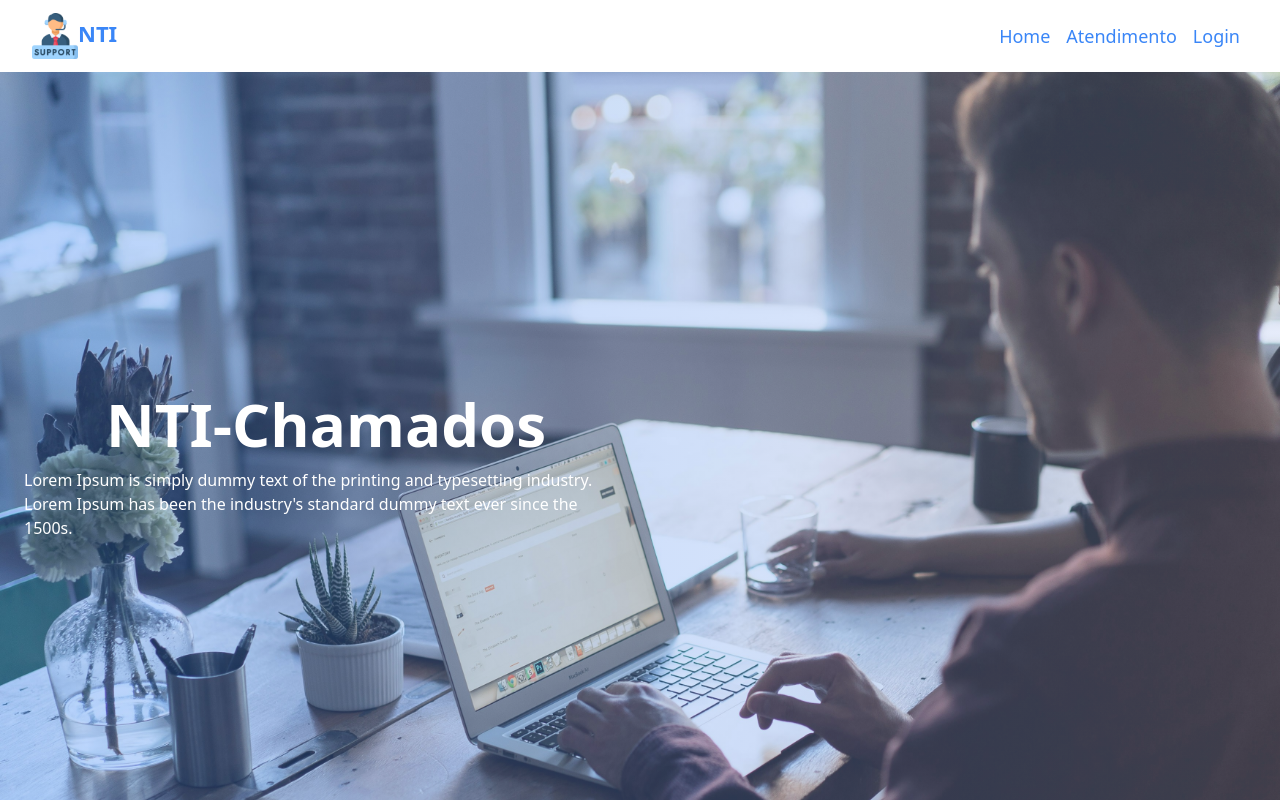
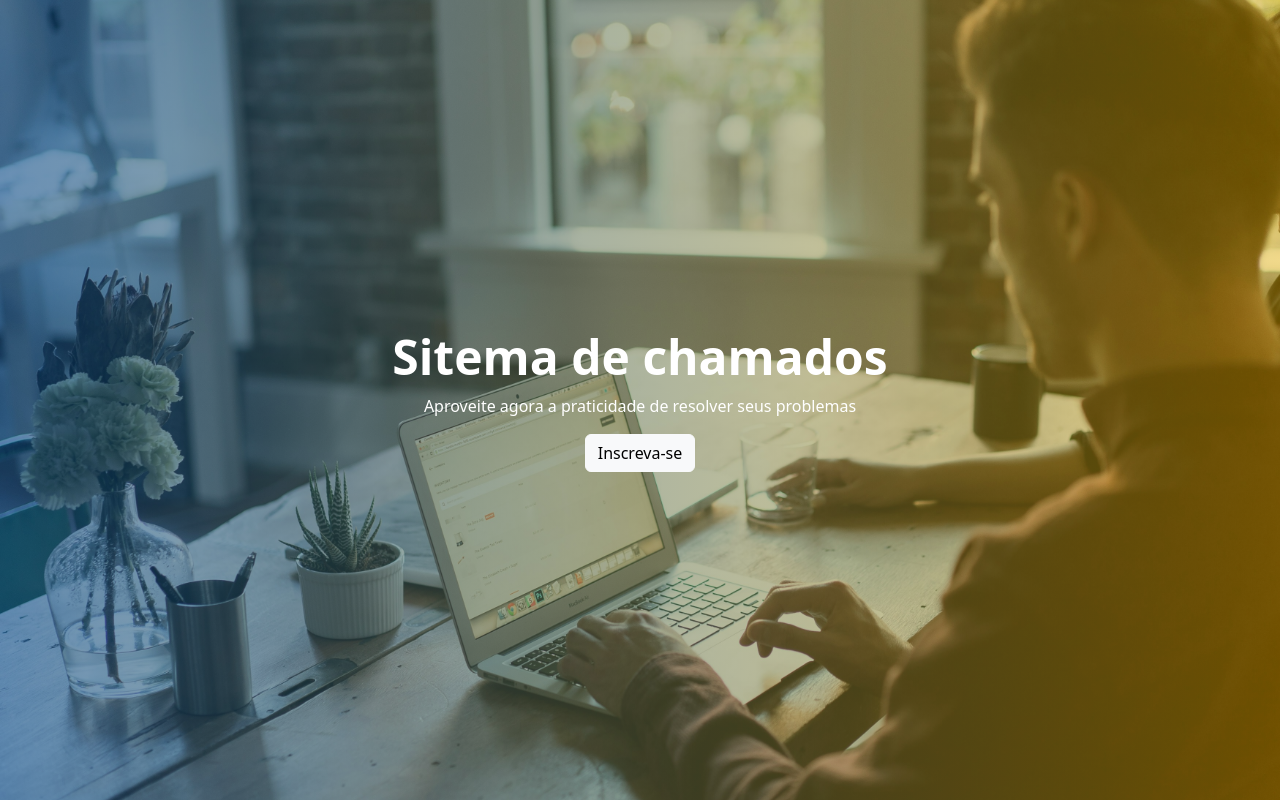
Before and after one commit to GustavoDelonzek/Desafio-Integrador, a React (Create React App) app: page / in a window 1280 px wide. Shown: the top 800 px of the page. Built offline with nearby package versions, Linux system fonts and the light colour scheme.

Commit message:
Criação dashboard mais ajustes

```diff
--- a/src/components/Header/index.js
+++ b/src/components/Header/index.js
@@ -20,10 +20,7 @@ function Header() {
                     <div className="collapse navbar-collapse justify-content-end" id="navbarHeader">
                         <ul className="navbar-nav  mb-2 mb-lg-0">
                             <li className="nav-item ">
-                                <Link className="nav-link link-cor link-estilo" to='/'>Home</Link>
-                            </li>
-                            <li className="nav-item ">
-                                <a className="nav-link link-cor link-estilo" href="#">Atendimento</a>
+                                <Link to='/dashboard' className="nav-link link-cor link-estilo" href="#">Atendimento</Link>
                             </li>
                             <li className="nav-item ">
                                 <a className="nav-link link-cor link-estilo" href="#">Login</a>
--- a/src/components/Header/style.css
+++ b/src/components/Header/style.css
@@ -1,10 +1,13 @@
 #cabecalho{
-
-    background-color: #fff;
+    background: rgba(0, 0, 0, 0);
+    position: absolute;
+    width: 100%;
+    z-index: 100;
+    min-height: max-content;
 }
 
 .link-cor{
-    color: #3a86f7;
+    color: #f1f1f1;
     text-shadow: 0 1px 1px rgba(255, 255, 255, 0.473);
 }
 .link-cor:hover{
--- /dev/null
+++ b/src/components/HeaderLateral/index.js
@@ -0,0 +1,36 @@
+import React from "react";
+
+import { Link } from "react-router-dom";
+import "./style.css"
+import { GiAbstract069 } from "react-icons/gi";
+import { IoHomeOutline, IoCallOutline } from "react-icons/io5";
+import { CgDanger } from "react-icons/cg";
+
+function HeaderLateral(){
+    return(
+        <nav id="dashboard" className="d-flex col-2 flex-column p-3 text-white bg-dark">
+                <a className="text-decoration-none text-white"><GiAbstract069 size={36}/> NTI</a>
+                <hr></hr>
+                <ul className="mb-auto dashboard-lista">
+                    <Link to="/dashboard" className="lista-item  d-flex align-items-center"><IoHomeOutline size={30}  className="me-2"/>Dashboard</Link>
+                    <li className="lista-item  d-flex align-items-center"><IoCallOutline size={30} className="me-2"/> Chamados</li>
+                    <li className="lista-item  d-flex align-items-center"><CgDanger size={30} className="me-2"/> Urgentes</li>
+
+                </ul>
+                <hr />
+                <div class="btn-group dropup">
+                    <a type="button" class="dropdown-toggle text-decoration-none text-white" data-bs-toggle="dropdown" aria-expanded="false">
+                        <img src="https://picsum.photos/360/360?r=2" alt="" width="32" height="32" class="rounded-circle me-2" />
+                        <strong>Gus</strong>
+                    </a>
+                    <ul class="dropdown-menu">
+                        <li><a class="dropdown-item" href="#">cu</a></li>
+                        <li><a class="dropdown-item" href="#">cu</a></li>
+                        <li><a class="dropdown-item" href="#">cu</a></li>
+                    </ul>
+                </div>
+            </nav>
+    )
+}
+
+export default HeaderLateral;
--- /dev/null
+++ b/src/components/HeaderLateral/style.css
@@ -0,0 +1,31 @@
+#dashboard{
+    position: block;
+
+    min-height: 100vh;
+    overflow: hidden;
+
+}
+
+#dashboard .dashboard-lista{
+    list-style: none;
+    padding: 0;
+}
+
+#dashboard .lista-item{
+    display: block;
+    padding: 10px 8px;
+    margin: 7px 0;
+    color: white;
+    text-decoration: none;
+}
+#dashboard .lista-item:hover{
+    background-color: gray;
+    border-radius: 8px;
+    cursor: pointer;
+}
+
+#dashboard .lista-item:focus{
+    background-color: gray;
+    border-radius: 8px;
+    cursor: pointer;
+}
--- /dev/null
+++ b/src/pages/Dashboard/index.js
@@ -0,0 +1,23 @@
+import React from "react";
+import "./style.css";
+
+import { Link } from "react-router-dom";
+import HeaderLateral from "../../components/HeaderLateral";
+
+function Dashboard() {
+    //Menu lateral
+    //lista de chamadas
+    //divisão por blocos2
+    return (
+
+        <main className=" row" >
+            <HeaderLateral />
+
+            <section className="text-center col-10" >
+                <p>aodnaosldmol</p>
+            </section>
+        </main>
+    )
+}
+
+export default Dashboard;
--- a/src/pages/Home/index.js
+++ b/src/pages/Home/index.js
@@ -1,18 +1,20 @@
 import React from "react";
 import "./style.css"
+import { Link } from "react-router-dom";
+
 function Home() {
     return (
         <main id="pagina-principal" className="d-flex flex-column align-items-center">
             <section className="row container-fluid secao-um">
 
-                <article className="col-6 align-items-center justify-content-center flex-column d-flex teste-texto">
-                    <h1 className="texto-header titulo-header">NTI-Chamados</h1>
-                    <p className="texto-header">Lorem Ipsum is simply dummy text of the printing and typesetting industry. Lorem Ipsum has been the industry's standard dummy text ever since the 1500s.</p>
+                <article className="col-12 align-items-center justify-content-center flex-column d-flex teste-texto">
+                    <h1 className="texto-header titulo-header">Sitema de chamados</h1>
+                    <p className="texto-header">Aproveite agora a praticidade de resolver seus problemas</p>
+
+                    <button type="button" className="btn btn-light inline-block">Inscreva-se</button>
+
+
                 </article>
-                <article className="col-6 justify-content-center align-items-center d-flex"></article>
-            </section>
-            <section className="row container-fluid secao-dois">
-                <article  className="col-6 justify-content-center align-items-center d-flex">Chamados NTI</article>
             </section>
 
         </main>
--- a/src/pages/Home/style.css
+++ b/src/pages/Home/style.css
@@ -11,7 +11,7 @@
 
 #pagina-principal .secao-um {
     min-height: 100vh;
-    background: linear-gradient(to right, hsla(216, 92%, 60%, 0.363), #b5c5ee50),
+    background: linear-gradient(to right, #00427f94, #e3ae0075),
     url("../../assets/images/bench-accounting-C3V88BOoRoM-unsplash.jpg");
     background-attachment: fixed;
     background-size: cover;
@@ -24,10 +24,5 @@
 
 #pagina-principal .titulo-header{
     font-weight: bold;
-    font-size: 60px;
+    font-size: 48px;
 }
-
-#pagina-principal .secao-dois {
-    min-height: 100vh;
-    background-color: #bfdcfe;
-}
--- a/src/routes/routes.js
+++ b/src/routes/routes.js
@@ -5,13 +5,15 @@ import Home from "../pages/Home"
 
 //Componentes
 import Header from "../components/Header"
+import Dashboard from "../pages/Dashboard";
+
 
 function RoutesApp(){
     return(
         <BrowserRouter>
-            <Header/>
             <Routes>
                 <Route path="/" element={<Home/>}/>
+                <Route path="/dashboard" element={<Dashboard/>}/>
             </Routes>
         </BrowserRouter>
     )
```
Also changed, not shown: src/pages/Dashboard/style.css (added).
